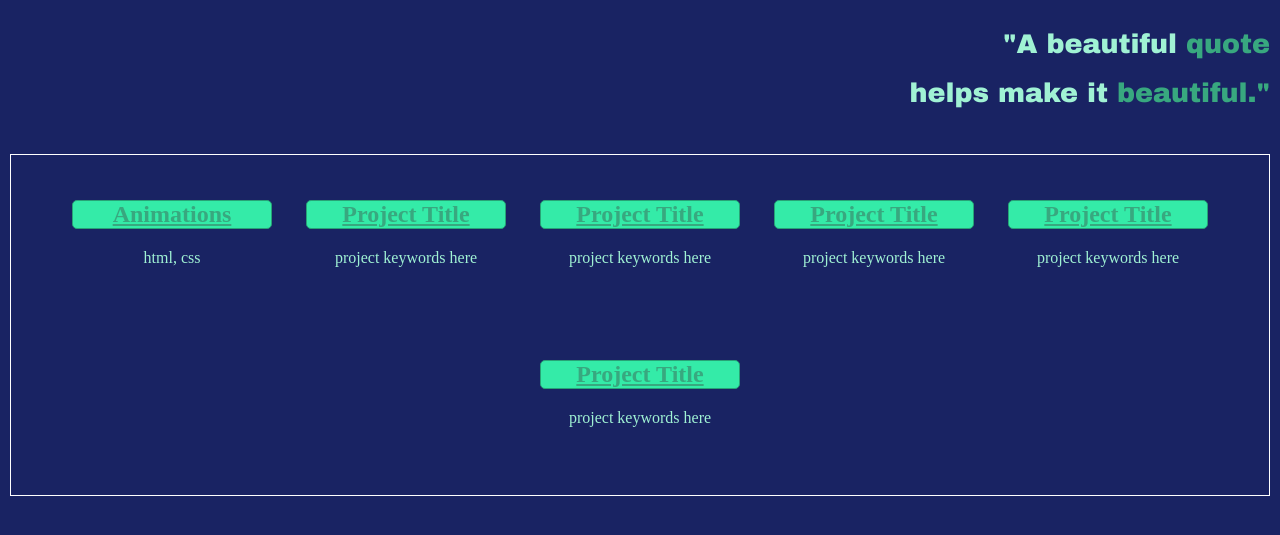
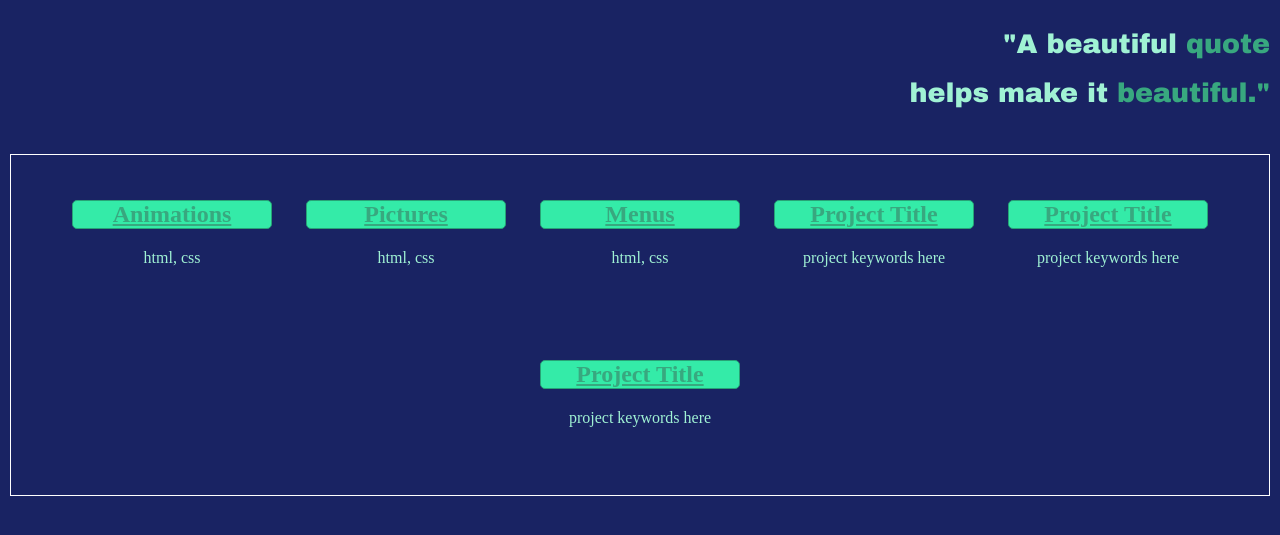
Before and after one commit to antoinethebau/test, a plain HTML site: page index.html in a window 1280 px wide. Shown: the part 67-602 px from the top of the page. Drawn offline with Linux system fonts and the light colour scheme.

Commit message:
Update index.html

```diff
--- a/index.html
+++ b/index.html
@@ -16,8 +16,8 @@
 		<p id="citation"><span class="light">"A beautiful</span> quote</br><span class="light">helps make it </span>beautiful."</p>
 		<div id="grid">
 			<div class="item"><h2><a href="animations.html">Animations</a></h2><p>html, css</p></div>
-			<div class="item"><h2><a href="#">Project Title</a></h2><p>project keywords here</p></div>
-			<div class="item"><h2><a href="#">Project Title</a></h2><p>project keywords here</p></div>
+			<div class="item"><h2><a href="pictures.html">Pictures</a></h2><p>html, css</p></div>
+			<div class="item"><h2><a href="menus.html">Menus</a></h2><p>html, css</p></div>
 			<div class="item"><h2><a href="#">Project Title</a></h2><p>project keywords here</p></div>
 			<div class="item"><h2><a href="#">Project Title</a></h2><p>project keywords here</p></div>
 			<div class="item"><h2><a href="#">Project Title</a></h2><p>project keywords here</p></div>
```
